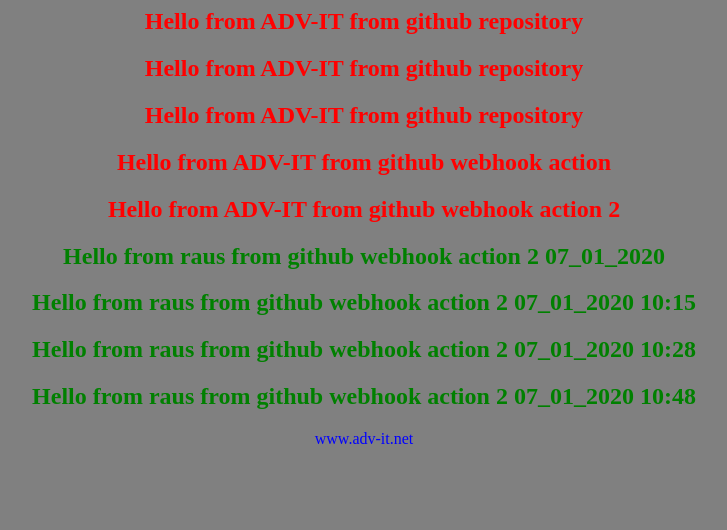
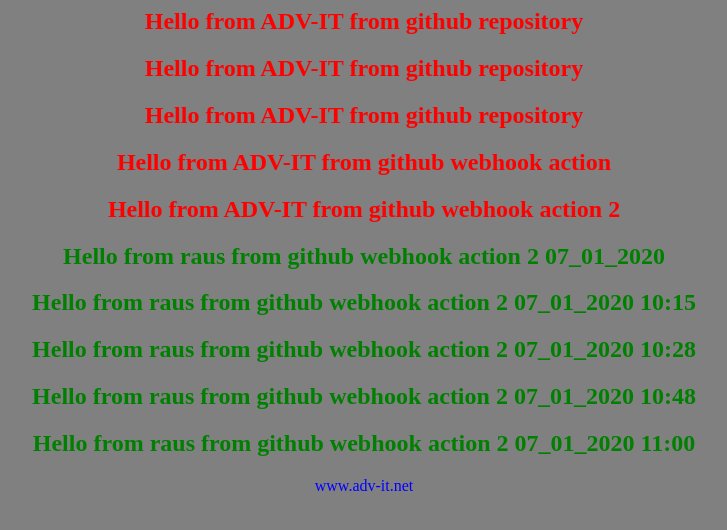
Before and after one commit to radiku/app-for-jenkins, a plain HTML site: page index.html in a window 1280 px wide. Shown: the whole page, without its empty margins (276-1003 px from the left). Drawn offline with Linux system fonts and the light colour scheme.

Commit message:
Update index.html

```diff
--- a/index.html
+++ b/index.html
@@ -10,6 +10,7 @@
 <h2><font color=green>Hello from raus from github webhook action 2 07_01_2020 10:15</font></h2>
 <h2><font color=green>Hello from raus from github webhook action 2 07_01_2020 10:28</font></h2>
 <h2><font color=green>Hello from raus from github webhook action 2 07_01_2020 10:48</font></h2>
+<h2><font color=green>Hello from raus from github webhook action 2 07_01_2020 11:00</font></h2>
 <font color=blue>www.adv-it.net</font>
 </center>
 </body>
```
